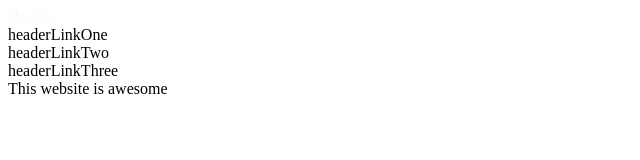
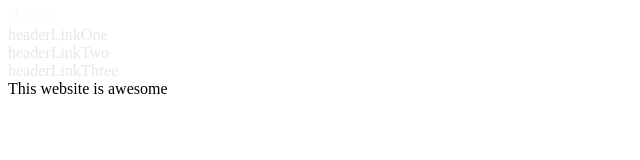
Before and after one commit to raph-delapena/Odin-Project-Website, a plain HTML site: page index.html in a window 1280 px wide. Shown: the whole page, without its empty margins (0-640 px from the left). Drawn offline with Linux system fonts and the light colour scheme.

Commit message:
color of headerlinks

```diff
--- a/index.html
+++ b/index.html
@@ -9,9 +9,9 @@
 <body>
     <div class="one">
         <div class="header">Header</div>
-        <div class="headerLinkOne">headerLinkOne</div>
-        <div class="headerLinkTwo">headerLinkTwo</div>
-        <div class="headerLinkThree">headerLinkThree</div>
+        <div class="headerLinkOne headerlink">headerLinkOne</div>
+        <div class="headerLinkTwo headerlink">headerLinkTwo</div>
+        <div class="headerLinkThree headerlink">headerLinkThree</div>
     </div>
 
     <div class="two">
--- a/style.css
+++ b/style.css
@@ -9,8 +9,8 @@
     background-color: white
 }
 .four {
-    background-color: #e5e7ebd8
-
+    background-color: #e5e7ebd8;
+    border: black
 
 
 }
@@ -20,7 +20,7 @@
 
 }
 
-.headerLinkOne.headerLinkTwo.headerLinkThree {
+.one .headerlink {
     color: #e5e7eb;
     size: 18px;
 
```
